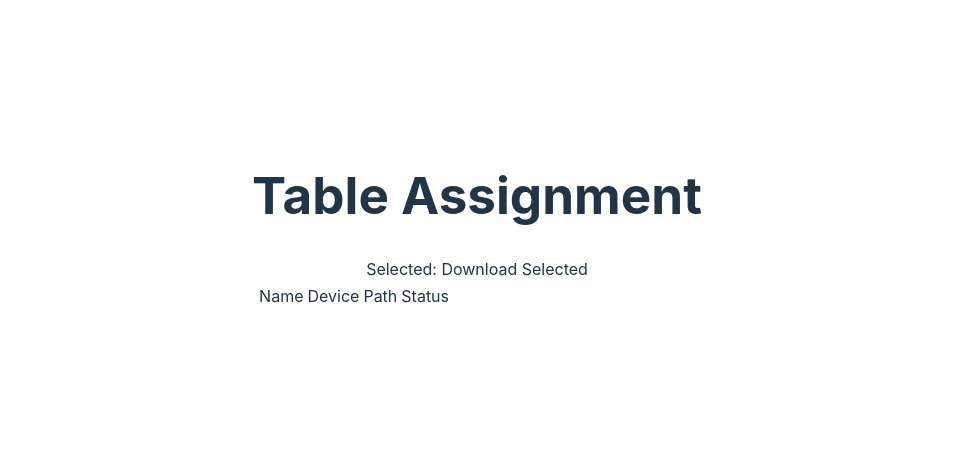
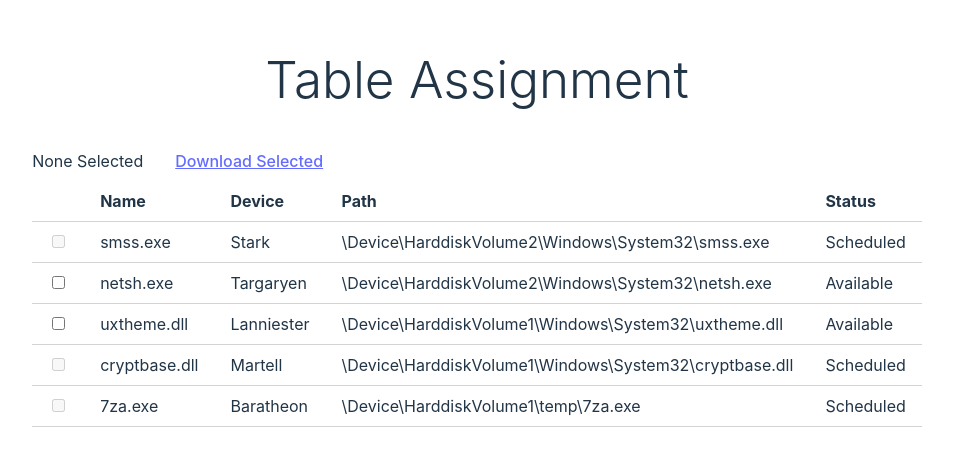
Before and after one commit to lisafrench/table-assignment, a React (Vite) app: page / in a window 1280 px wide. Shown: the part 178-644 px from the top of the page, without its empty margins (163-1116 px from the left). Built offline with nearby package versions, Linux system fonts and the light colour scheme.

Commit message:
Get into working state for individual selections and downloads; add styling

```diff
--- a/src/App.css
+++ b/src/App.css
@@ -4,3 +4,7 @@
   padding: 2rem;
   text-align: center;
 }
+
+h1 {
+  font-weight: 300;
+}
--- a/src/App.jsx
+++ b/src/App.jsx
@@ -4,8 +4,8 @@ import "./App.css";
 function App() {
   return (
     <>
-      <h1 className="text-center">Table Assignment</h1>
-      <Table></Table>
+      <h1>Table Assignment</h1>
+      <Table />
     </>
   );
 }
--- a/src/components/Table.jsx
+++ b/src/components/Table.jsx
@@ -1,9 +1,40 @@
+import { useState } from "react";
+import TableRow from "./TableRow";
+import data from "../data/data.json";
+import "../styles/Table.css";
+
 function Table() {
+  const [selected, setSelected] = useState([]);
+
+  const updateSelected = (item) => {
+    const tableItem = data.find((dataItem) => dataItem.name === item);
+
+    if (selected.includes(tableItem)) {
+      setSelected(selected.filter((selectedItem) => selectedItem != tableItem));
+    } else {
+      setSelected([...selected, tableItem]);
+    }
+  };
+
+  const showAlert = () => {
+    const messageDownload = selected.map((selectedItem) => {
+      return `This action will download the path "${selectedItem.path}" onto the device ${selectedItem.device}`;
+    });
+    const messageSelect = "Please select some items to download";
+
+    alert(selected.length === 0 ? messageSelect : messageDownload);
+  };
+
+  const selectedText =
+    selected.length === 0 ? "None Selected" : `Selected: ${selected.length}`;
+
   return (
     <div>
       <div className="actions">
-        <span>Selected: </span>
-        <span>Download Selected</span>
+        <span>{selectedText}</span>
+        <a className="text-link" onClick={showAlert}>
+          Download Selected
+        </a>
       </div>
       <table>
         <thead>
@@ -16,7 +47,9 @@ function Table() {
           </tr>
         </thead>
 
-        <tbody></tbody>
+        <tbody>
+          <TableRow updateSelected={updateSelected} selected={selected} />
+        </tbody>
       </table>
     </div>
   );
--- /dev/null
+++ b/src/components/TableRow.jsx
@@ -0,0 +1,49 @@
+import { useState } from "react";
+import data from "../data/data.json";
+import { STATUS_AVAILABLE } from "../consts/consts";
+import "../styles/TableRow.css";
+import "../styles/util.css";
+
+function TableRow(props) {
+  return (
+    <>
+      {data.map((dataItem, i) => {
+        const [isChecked, setChecked] = useState(false);
+
+        const handleChange = (e) => {
+          const value = e.target.value;
+          props.updateSelected(value);
+          setChecked(!isChecked);
+        };
+
+        const disabled = dataItem.status === STATUS_AVAILABLE ? false : true;
+
+        const classIsChecked = isChecked ? "checked" : "";
+
+        return (
+          <tr
+            key={`${i}-${dataItem.name}`}
+            className={`${dataItem.status} ${classIsChecked}`}
+          >
+            <td>
+              <input
+                onChange={(e) => handleChange(e)}
+                type="checkbox"
+                id={`${i}`}
+                name={dataItem.name}
+                value={dataItem.name}
+                disabled={disabled}
+              ></input>
+            </td>
+            <td>{dataItem.name}</td>
+            <td>{dataItem.device}</td>
+            <td>{dataItem.path}</td>
+            <td className="text-capitalize">{dataItem.status}</td>
+          </tr>
+        );
+      })}
+    </>
+  );
+}
+
+export default TableRow;
--- /dev/null
+++ b/src/consts/consts.js
@@ -0,0 +1,5 @@
+// I'm using a const in case status name changes in the future.
+// This const will be easier to search for vs. if the word "available" is used in the markup + logic.
+// If there were a few more consts, I would break them out into a separate file.
+
+export const STATUS_AVAILABLE = "available";
--- a/src/styles/Table.css
+++ b/src/styles/Table.css
@@ -0,0 +1,23 @@
+.actions span {
+  padding: 0.5rem 1rem;
+  float: left;
+}
+
+.actions a {
+  padding: 0.5rem 1rem;
+  float: left;
+  text-decoration: underline;
+  cursor: pointer;
+}
+
+.actions span:first-child {
+  padding-left: 0;
+}
+
+table {
+  border-collapse: collapse;
+}
+
+thead {
+  font-weight: bold;
+}
--- /dev/null
+++ b/src/styles/TableRow.css
@@ -0,0 +1,28 @@
+tr {
+  border-bottom: 1px solid lightgray;
+}
+
+tr:hover {
+  background-color: #dadada;
+}
+
+tr.available:hover {
+  background-color: #dadada;
+}
+
+tr.checked {
+  background-color: #b9ccb1;
+}
+
+td {
+  text-align: left;
+  padding: 0.5rem 1rem;
+}
+
+input {
+  cursor: pointer;
+}
+
+input[disabled] {
+  cursor: not-allowed;
+}
--- /dev/null
+++ b/src/styles/util.css
@@ -0,0 +1,7 @@
+/* This is a file where utility styles can be kept. */
+/* Another example of a style that could be kept here would be: */
+/* a ".text-center" class with the styling of "text-align: center" */
+
+.text-capitalize {
+  text-transform: capitalize;
+}
```
